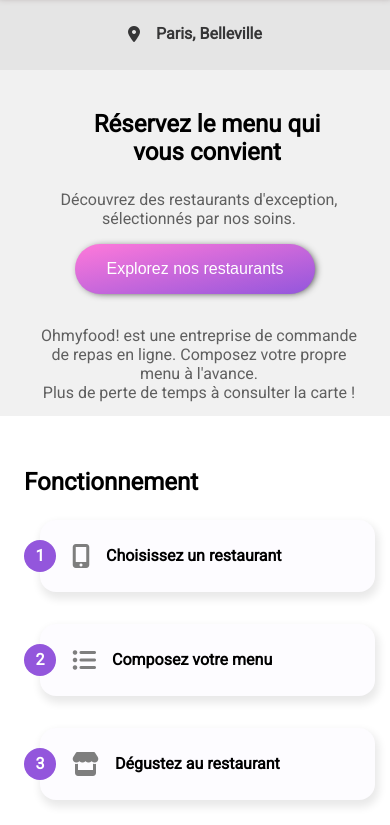
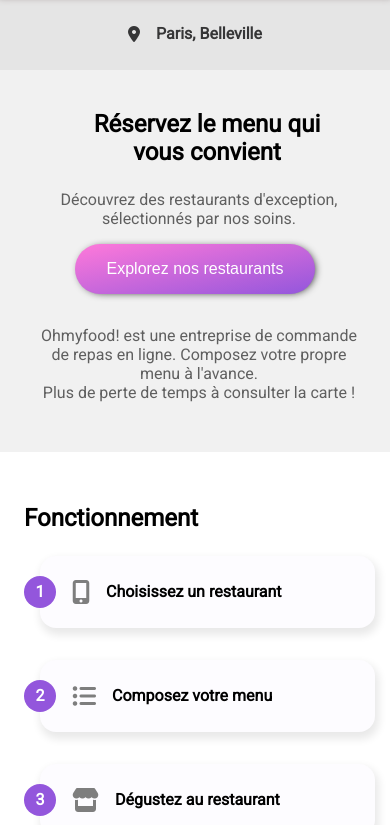
Before and after one commit to marilyne1618/projet3, a website: page index.html in a window 390 px wide. Shown: the part 41-866 px from the top of the page. Drawn offline with Linux system fonts and the light colour scheme; a web font is replaced by a local one.

Commit message:
modifications classe .explorez dans explorez.scss

```diff
--- a/sass/layout/explorez.scss
+++ b/sass/layout/explorez.scss
@@ -6,8 +6,11 @@
 .explorez {
     background-color: colors.$blocgrey;
     height: 330px;
-    padding-bottom: 1rem;
+    padding-bottom: 2rem;
     text-align: center;
+    @media (max-width: 767px) {
+        height: 350px;
+    }
 
     .presentation {
         padding: 0 2rem 0 2rem;
```
Also changed, not shown: public/css/style.css, 1 other file.
